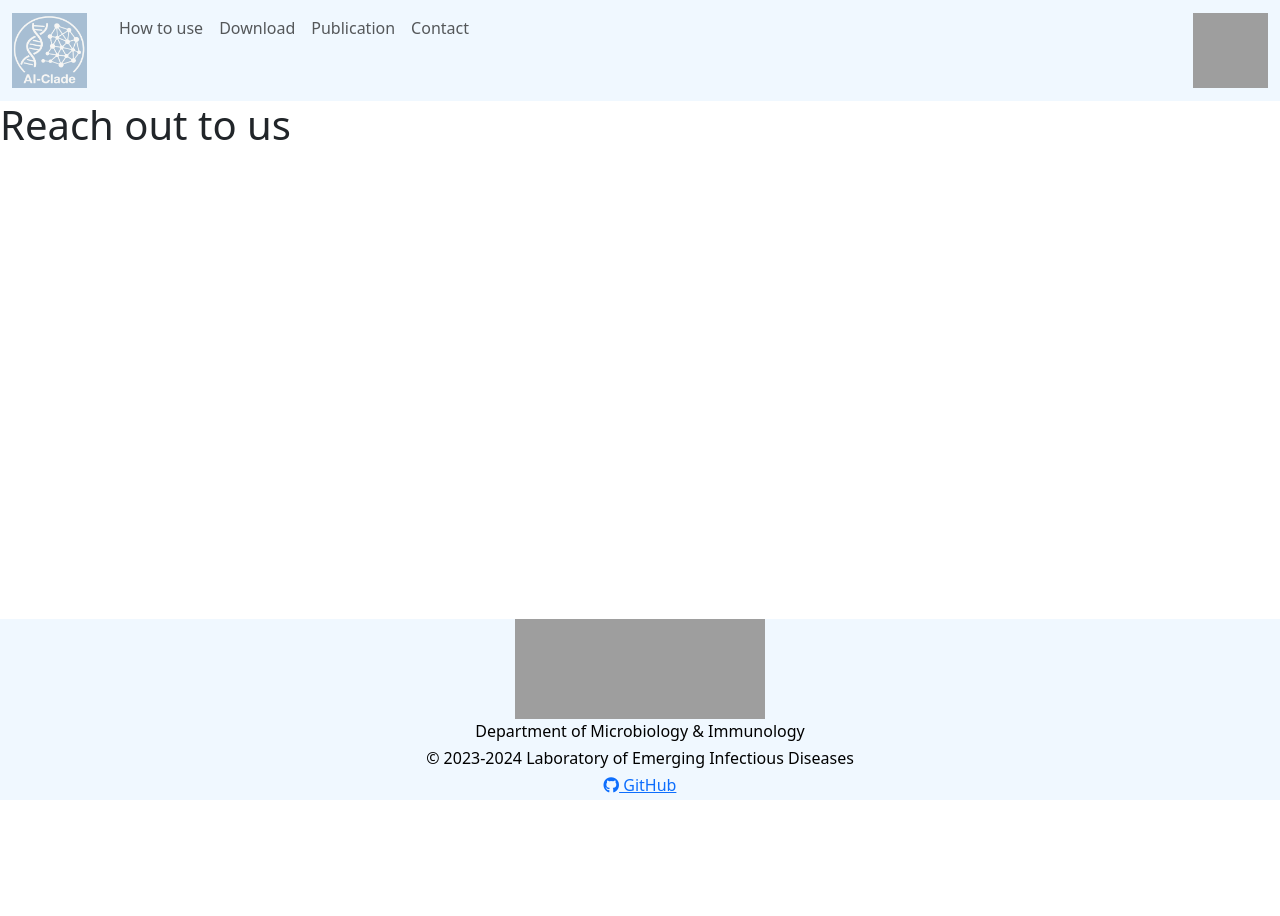
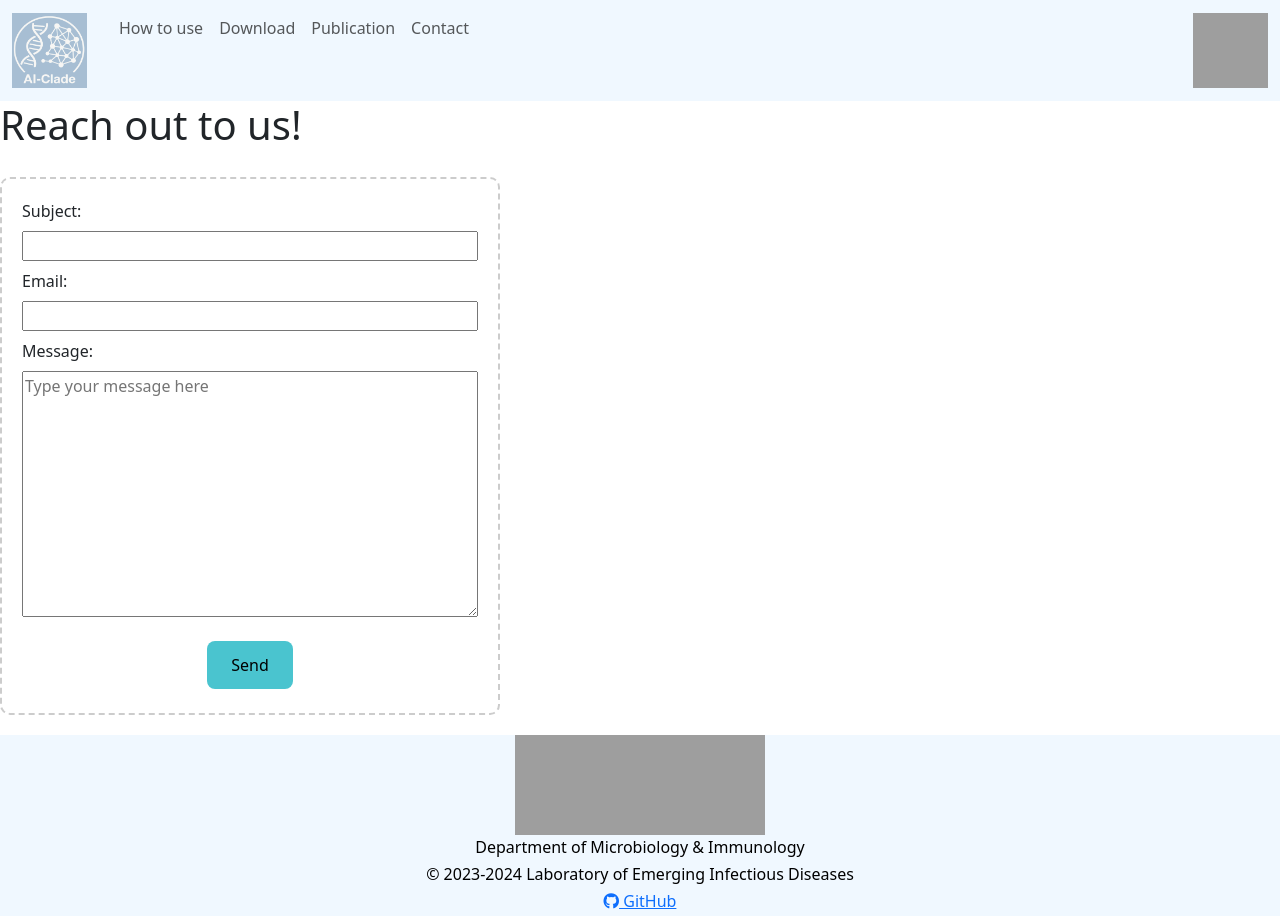
Before and after one commit to gustavsganzerla/mpxv_clade_prediction, a Django app: page /clade_predictor/contact/ in a window 1280 px wide. Before the commit the page ends 800 px from the top, so only its background shows below. Run offline with Django 5.2, Linux system fonts and the light colour scheme; some libraries are stand-ins or nearby versions; grey boxes are pictures that could not be loaded.

Commit message:
contact form

```diff
--- a/django_sample/clade_predictor/forms.py
+++ b/django_sample/clade_predictor/forms.py
@@ -9,3 +9,11 @@ class genomeForm(forms.Form):
     required=False)
 
     uploaded_file = forms.FileField(required=False)
+
+class contactForm(forms.Form):
+    subject = forms.CharField(required=True)
+    email = forms.EmailField(required=True)
+    message = forms.CharField(widget=forms.Textarea(attrs={"rows":10,
+                                                                "cols":40,
+                                                                "placeholder":"Type your message here"}),
+                                                                required=True)
--- a/django_sample/clade_predictor/templates/clade_predictor/contact.html
+++ b/django_sample/clade_predictor/templates/clade_predictor/contact.html
@@ -2,9 +2,22 @@
 
 {% block content %}
 
-<div class='content'>
+<h1>Reach out to us!</h1>
 
-    <h1>Reach out to us</h1>
-</div>
+<div class="content-rectangle">
+    <form method="POST" enctype="multipart/form-data">
+      {% csrf_token %}
 
-{%endblock%}
+      <div class="form-group">
+        {{ form.subject.label_tag }} {{ form.subject}}
+        {{ form.email.label_tag }} {{ form.email}}
+        {{ form.message.label_tag }} {{ form.message}}
+      </div>
+
+
+
+      <button type="submit" class="submit-button">Send</button>
+    </form>
+  </div>
+
+  {% endblock%}
--- a/django_sample/clade_predictor/views.py
+++ b/django_sample/clade_predictor/views.py
@@ -1,6 +1,6 @@
 from django.shortcuts import render
 from django.http import HttpResponse
-from . forms import genomeForm
+from . forms import genomeForm, contactForm
 from io import StringIO
 from Bio import SeqIO
 from collections import Counter
@@ -10,6 +10,10 @@ import numpy as np
 import xgboost as xgb
 
 from tensorflow.keras.models import load_model
+
+
+from django.core.mail import EmailMessage, get_connection
+from django.conf import settings
 
 # views to handle data
 def generate_kmers(sequence, k):
@@ -235,4 +239,38 @@ def home(request):
                   context = {'form':form})
 
 def contact(request):
-    return render(request, 'clade_predictor/contact.html')
+    if request.method=='POST':
+        form = contactForm(request.POST)
+        if form.is_valid():
+            collected_data = form.cleaned_data
+            subject = collected_data.get('subject')
+            email = collected_data.get('email')
+            message = collected_data.get('message')
+
+            with get_connection(
+                host = settings.EMAIL_HOST,
+                port = settings.EMAIL_PORT,
+                username = settings.EMAIL_HOST_USER,
+                password = settings.EMAIL_HOST_PASSWORD,
+                use_ssl = settings.EMAIL_USE_SSL
+            ) as connection:
+                subject = "MPP_"+subject
+                email_from = settings.EMAIL_HOST_USER
+                recipient_list = ['sganzerlagustavo@gmail.com']
+                message = f"{message}\n{email}"
+
+                email = EmailMessage(
+                    subject,
+                    message,
+                    email_from,
+                    recipient_list
+                )
+                email.send()
+                return render(request, 'clade_predictor/contact_success.html')
+
+    else:
+        form = contactForm()
+
+
+    return render(request, 'clade_predictor/contact.html',
+                  {'form':form})
```
Also changed, not shown: django_sample/clade_predictor/templates/clade_predictor/contact_success.html (added, +8 -0 lines), django_sample/django_sample/settings.py (+9 -0 lines).
